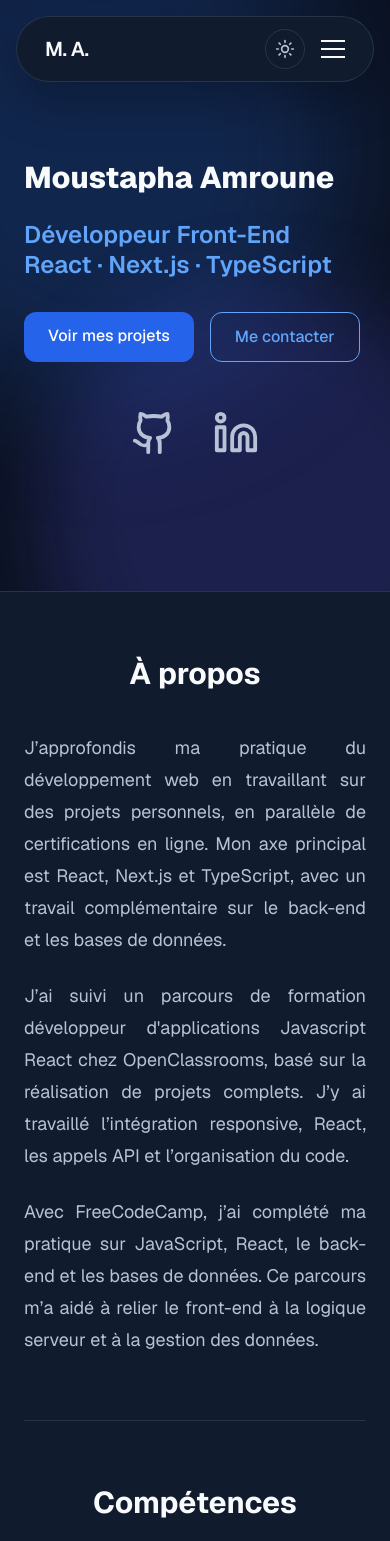
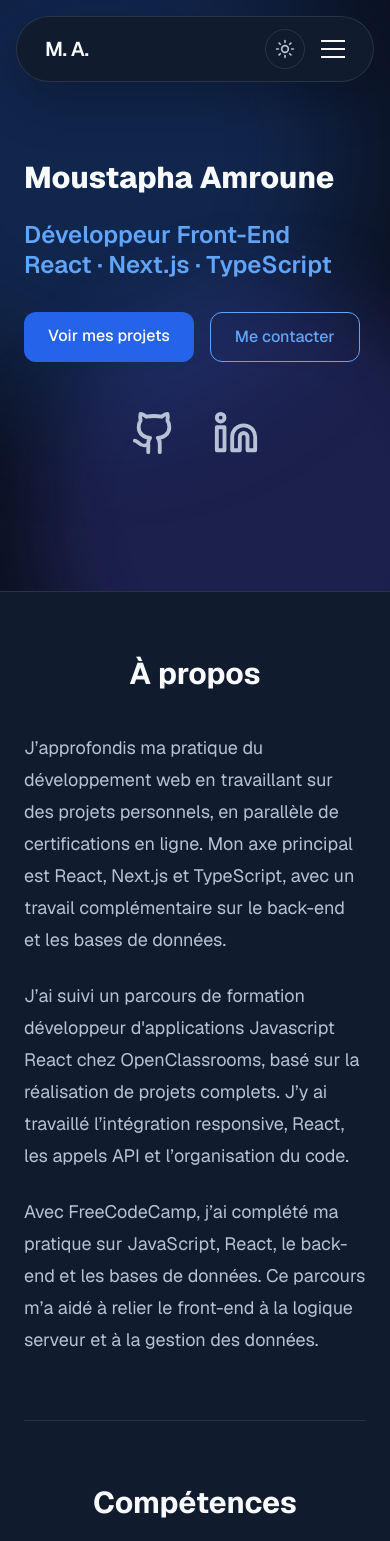
Before and after one commit to m-amroune/portfolio, a Next.js app: page / in a window 390 px wide. Shown: the top 1541 px of the page. Built offline with nearby package versions, Linux system fonts and the light colour scheme.

Commit message:
improve responsive layouts

```diff
--- a/app/page.tsx
+++ b/app/page.tsx
@@ -164,15 +164,15 @@ export default function Home() {
             </h2>
 
             <div className="mx-auto max-w-2xl space-y-6">
-  <p className="text-justify text-lg leading-8 text-[var(--muted)]">
+  <p className="text-left text-lg md:text-justify leading-8 text-[var(--muted)]">
     {aboutContent.intro}
   </p>
 
-  <p className="text-justify text-lg leading-8 text-[var(--muted)]">
+  <p className="text-left text-lg md:text-justify leading-8 text-[var(--muted)]">
     {aboutContent.openClassrooms}
   </p>
 
-  <p className="text-justify text-lg leading-8 text-[var(--muted)]">
+  <p className="text-left text-lg md:text-justify leading-8 text-[var(--muted)]">
     {aboutContent.freeCodeCamp}
   </p>
 </div>
--- a/components/ProjectBlock.tsx
+++ b/components/ProjectBlock.tsx
@@ -38,11 +38,11 @@ transition-shadow duration-500
 hover:shadow-[var(--card-shadow-hover)]
         "
       >
-        <div className="grid lg:grid-cols-2">
+        <div className="grid md:grid-cols-2">
           {/* Project preview */}
           <div
             className={`p-4 md:p-5 ${
-              reverseLayout ? "lg:order-2" : ""
+              reverseLayout ? "md:order-2" : ""
             }`}
           >
             <div className="relative aspect-[16/10] overflow-hidden rounded-2xl bg-[var(--background)]">
@@ -63,7 +63,7 @@ hover:shadow-[var(--card-shadow-hover)]
           {/* Project content */}
           <div
             className={`flex flex-col justify-center p-6 md:p-8 ${
-              reverseLayout ? "lg:order-1" : ""
+              reverseLayout ? "md:order-1" : ""
             }`}
           >
             <h3 className="mb-4 text-2xl font-bold text-[var(--foreground)] md:text-3xl">
```
